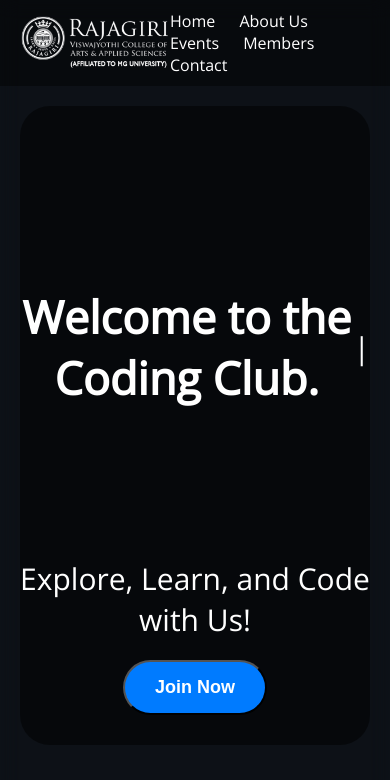
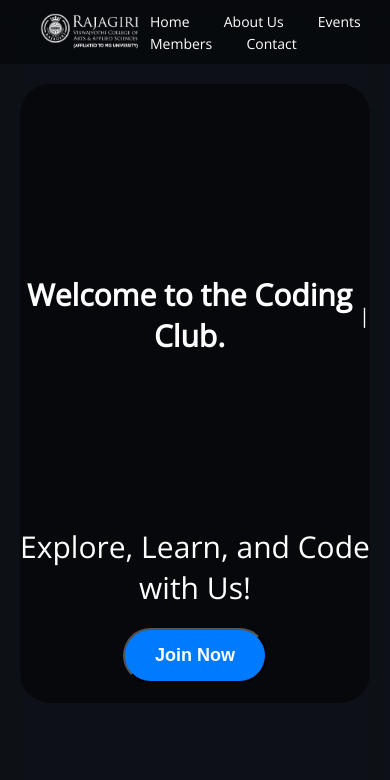
Before and after one commit to athuull/codingClub-frontend, a plain HTML site: page index.html in a window 390 px wide. Shown: the top 780 px of the page. Drawn offline with nearby package versions, Linux system fonts and the light colour scheme.

Commit message:
fixed cursor on small screens

```diff
--- a/script.js
+++ b/script.js
@@ -1,4 +1,5 @@
-'use strict'
+'use strict';
+
 const joinNowBtn = document.getElementById('join-now-btn');
 const loginModal = document.getElementById('login-modal');
 const closeModal = document.getElementById('close-modal');
@@ -11,29 +12,42 @@ const eventsSec = document.getElementById('events');
 const membersBtn = document.querySelector('.membersNav');
 const membersSec = document.getElementById('members');
 
-
 window.onload = function () {
     const text = "Welcome to the Coding Club.";
     const cursor = document.getElementById('blinking-cursor');
     const typingText = document.getElementById('typing-text');
 
     let i = 0;
+
     function type() {
-    if (i < text.length) {
-    typingText.textContent += text.charAt(i);
-    i++;
-    setTimeout(type, 50); // Adjust typing speed as needed (in milliseconds)
+        if (i <= text.length) {
+            const char = text.charAt(i);
+            if (char === '\n') {
+                // Create a <br> element for a new line
+                typingText.appendChild(document.createElement('br'));
+            } else {
+                // Create a <span> element for each character to keep cursor with it
+                const charSpan = document.createElement('span');
+                charSpan.textContent = char;
+                typingText.appendChild(charSpan);
+            }
+            i++;
+            // Ensure cursor is always at the end
+            cursor.style.visibility = 'visible';
+            setTimeout(type, 50); // Adjust typing speed as needed (in milliseconds)
+        }
     }
-    }
+
     // Start the typing animation when the page loads
     type();
+
     // Start the blinking cursor animation
     setInterval(function () {
-    cursor.style.visibility = (cursor.style.visibility === 'hidden') ? 'visible' : 'hidden';
+        cursor.style.visibility = (cursor.style.visibility === 'hidden') ? 'visible' : 'hidden';
     }, 500); // Adjust blinking speed as needed (in milliseconds)
-    };
-    // JavaScript for opening and closing the login modal
+};
 
+// JavaScript for opening and closing the login modal
 
 joinNowBtn.addEventListener('click', () => {
     loginModal.style.display = 'block';
@@ -48,21 +62,19 @@ window.addEventListener('click', (event) => {
         loginModal.style.display = 'none';
     }
 });
-aboutBtn.addEventListener('click' , function(){
-    aboutSec.scrollIntoView({behavior:"smooth"})
 
+aboutBtn.addEventListener('click', function () {
+    aboutSec.scrollIntoView({ behavior: "smooth" });
 });
 
-contactBtn.addEventListener('click' , function(){
-    contactSec.scrollIntoView({behavior:"smooth"})
-
+contactBtn.addEventListener('click', function () {
+    contactSec.scrollIntoView({ behavior: "smooth" });
 });
 
-membersBtn.addEventListener('click' , function(){
-    membersSec.scrollIntoView({behavior:"smooth"})
+membersBtn.addEventListener('click', function () {
+    membersSec.scrollIntoView({ behavior: "smooth" });
+});
 
+eventsBtn.addEventListener('click', function () {
+    eventsSec.scrollIntoView({ behavior: "smooth" });
 });
-eventsBtn.addEventListener('click' , function(){
-eventsSec.scrollIntoView({behavior:"smooth"})
-
-});
--- a/style.css
+++ b/style.css
@@ -3,6 +3,7 @@ body, h1, h2, h3, p, ul, li {
     margin: 0;
     padding: 0;
 }
+
 /* Basic styling */
 body {
     font-family: 'Open Sans', sans-serif;
@@ -17,42 +18,50 @@ body, h1, h2, h3, p, ul, li {
 header {
     background-color: rgba(0, 0, 0, 0.41); /* Slightly transparent dark header */
     color: #fff;
-    padding: 10px 0px;
+    padding: 10px 20px;
     display: flex;
     justify-content: space-between; /* Create space between logo and navigation */
     align-items: center; /* Center logo and navigation vertically */
 }
+
 .logo {
     font-weight: bold;
     font-size: 10px; /* Adjust the font size as needed */
-    margin-left: 20px; /* Add margin to separate the logo from navigation */
+    margin-left: 20px;
     font-weight: bold;
 }
+
 nav ul {
     list-style: none;
 }
+
 nav ul li {
     display: inline;
     margin-right: 20px;
 }
+
 nav a {
     text-decoration: none;
     color: #fff;
 }
+
 nav a:hover {
-        color:#6020d7
+    color: #6020d7;
 }
+
 section {
     padding: 20px;
 }
+
 .hero {
     text-align: center;
     background-color: rgba(0, 0, 0, 0.5); /* Slightly transparent dark background */
     color: #fff;
     padding: 30px 0;
-    font-size:30px;
-    border-radius:30px;
+    font-size: 30px;
+    border-radius: 30px;
 }
+
 /* Style for the "Join Now" button */
 .btn {
     display: inline-block;
@@ -76,15 +85,18 @@ body, h1, h2, h3, p, ul, li {
 ul {
     list-style: none;
 }
+
 ul li {
     margin-bottom: 10px;
 }
+
 footer {
     background-color: rgba(0, 0, 0, 0.7); /* Slightly transparent dark footer */
     color: #fff;
     text-align: center;
     padding: 10px 0;
 }
+
 .welcome-message {
     text-align: center;
     display: flex;
@@ -123,12 +135,39 @@ body, h1, h2, h3, p, ul, li {
     cursor: pointer;
 }
 
-.logo img{
+.logo img {
     width: 150px;
     height: auto;
 }
 
-.intro-hero{
+.intro-hero {
     font-size: 30px;
+}
 
+/* Media query for screens with a maximum width of 768px (typical for mobile screens) */
+@media (max-width: 768px) {
+    .hero {
+        font-size: 20px;
+        padding: 20px 0;
     }
+
+    .logo img {
+        width: 100px;
+        height: auto;
+    }
+
+    nav ul {
+        justify-content: flex-end;
+    }
+
+    nav ul li {
+        margin-left: 10px;
+    }
+
+    nav a {
+        font-size: 14px;
+    }
+    header{
+        padding-right: 0rem;
+    }
+}
```
Lines whose indentation alone changed are shown as unchanged.
